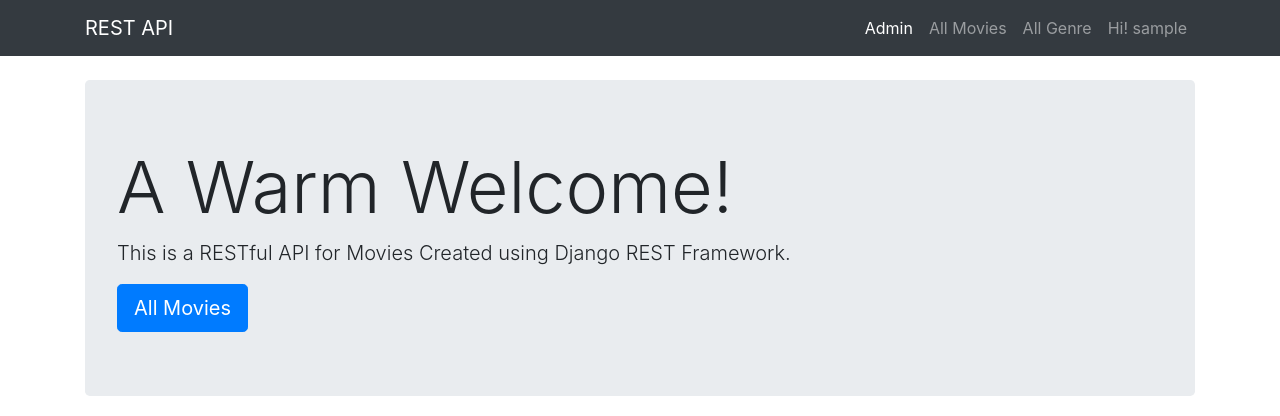
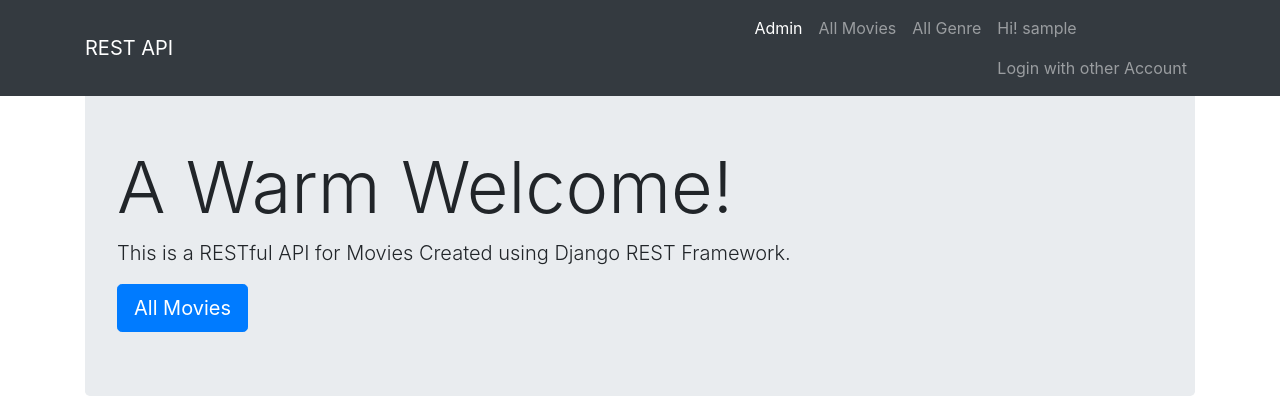
Before and after one commit to BIBEK-SAHOO/RestAPI, a Django app: page / in a window 1280 px wide. Shown: the top 416 px of the page. Run offline with Django 3.2, Linux system fonts and the light colour scheme; the visitor is signed in with stand-in values (Sample User, id 1); some libraries are stand-ins or nearby versions.

Commit message:
Update home.html

```diff
--- a/webapp/templates/home.html
+++ b/webapp/templates/home.html
@@ -42,7 +42,8 @@
           </li>
           <li class="nav-item">
             {% if user.is_authenticated %}
-              <a class="nav-link" href="javascript:void(0)">Hi! {{user.username}}</a>
+              <a class="nav-link" href="javascript:void(0)">Hi! {{user.username}} </a>
+              <a class="nav-link" href="/rest-auth/login/"> Login with other Account</a>
               {% else %}
               <a class="nav-link" href="/rest-auth/login/">Login</a>
               {% endif %}
```
